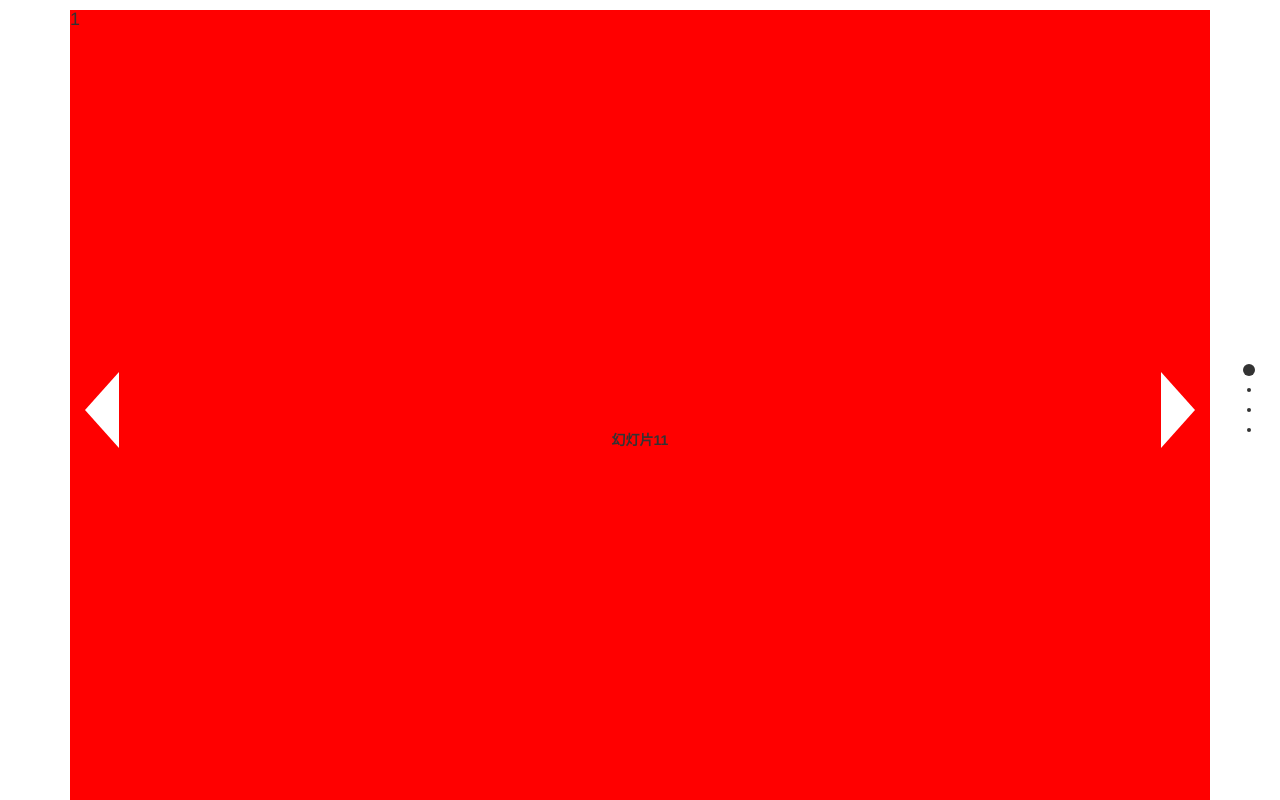
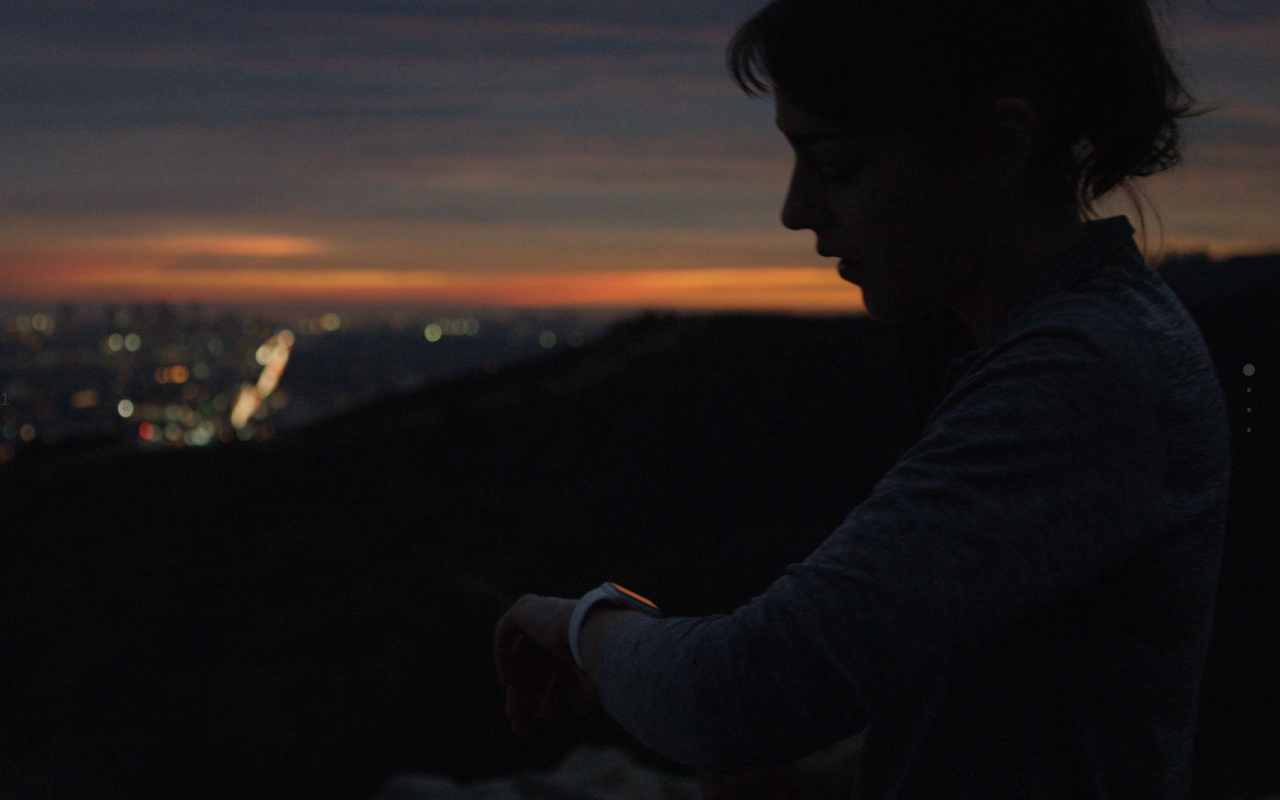
Before and after one commit to xushuo/fullPage, a website: page src/app/index.html in a window 1280 px wide. Drawn offline with Linux system fonts and the light colour scheme.

Commit message:
fullpage  apple show实例初步构建

```diff
--- a/src/app/index.html
+++ b/src/app/index.html
@@ -14,6 +14,10 @@
         .slide{
             text-align: center;
         }
+        .section1{
+            background: url("../img/hero_sunset_large_2x.jpg") no-repeat center;
+            background-size: cover;
+        }
     </style>
 
 </head>
@@ -22,21 +26,12 @@
 <p class="browserupgrade">You are using an <strong>outdated</strong> browser. Please <a href="http://browsehappy.com/">upgrade your browser</a> to improve your experience.</p>
 <![endif]-->
 
-<div class="container">
+<div class="container-fliud">
     <div class="row">
         <div class="col-md-12">
             <div id="fullpage">
                 <div class="section section1">
                     <h4>1</h4>
-                    <div class="slide">
-                        <strong>幻灯片11</strong>
-                    </div>
-                    <div class="slide">
-                        <strong>幻灯片12</strong>
-                    </div>
-                    <div class="slide">
-                        <strong>幻灯片13</strong>
-                    </div>
                 </div>
                 <div class="section section2">
                     <h4>2</h4>
@@ -63,38 +58,9 @@
 <script >
     $(function(){
         $("#fullpage").fullpage({
-            sectionsColor:['red','blue','green','yellow'],//设置幻灯片颜色属性
-            controlArrows:true, //定义是否通过箭头控制slide幻灯片。默认为true
             verticalCentered:true,//定义每一页内容是否垂直居中。
-            resize:false,//定义字体是否随着窗体大小变化，默认false
-            scrollingSpeed:700,//滚动速度，单位毫秒默认700
             anchors:['page1','page2','page3','page4'],//定义锚链接，注意，值不要和页面中任意id或者name相同。
-            lockAnchors:false,//是否锁定锚链接，
-            easing: 'easeInOutCubic',//定义section滚动的动画方式，需要jQuery,easings插件或者jQuery ui
-            css3:true,//是否使用css3 transforms来实现滚动效果。
-            loopTop:false,//滚动到最顶部之后是否连续滚动到底部。默认false
-            loopBottom:false,//滚动到最底部之后是否连续滚动到顶部。默认false
-            loopHorizontal:true,//横向slider幻灯片是否循环滚动，默认true
-            autoScrolling:true,//是否使用插件的滚动方式。默认true。否则会使用浏览器自带的滚动条，将不会按页滚动。
-            scrollBar:false,//是否包含滚动条。否则浏览器自带的滚动条就会出现。页面滚动还是按页滚动，但是滚动条的默认行为还是有效的
-            paddingTop:0,//设置section的padding。
-            paddingBottom:0,//
-            fixedElements:'#header',//固定的元素。默认null。需要配置一个jQuery选择器，在页面滚动的时候，改配置的元素固定不动。
-            keyboardSrolling:true,//是否可以使用键盘方向键导航
-            touchSensitivity:5,//在移动设备中滑动页面的敏感性，默认5，最高100.越大越难滑动、
-            continuousVertical:false,//是否循环滚动。默认false。如果设置为true，则页面会循环滚动，而不像looptop那样出现跳动，注意这个属性和looptop不兼容。
-            animateAnchor:true,//锚链接是否可以控制滚动动画。。否则通过锚链接定位到某个页面显示不再有动画效果。
-            recordHistory:true,//是否记录历史，默认true。
-            menu:'#fullpageMenu',//绑定菜单，设置的相关属性和anchors的值对应后，菜单就可以控制滚动，默认为false，可以设置为菜单的jQuery选择器。
             navigation:true,//是否显示导航，默认false。否则会显示小圆点。
-            navigationPosition:'right',//位置。left或者right。
-            navigationTooltips:['this is page1','this is page2','this is page3','this is page4'],//导航小圆点的tooltips设置，注意按照顺序设置。
-            showActiveTooltip:false,//是否显示当前页面的导航的tooltip信息
-            slidesNavigation:false,//是否显示横向幻灯片的导航。
-            slidesNavPosition:'bottom',//横向幻灯片导航的位置。默认bottom，可以为top
-            srollOverflow:false,//内容超过满屏之后，是否显示滚动条。否则会显示滚动条。如果要滚动查看内容，还需要jQuery.slimscroll插件的配合，
-            //sectionSelector:'.section',//section选择器，默认为.section。
-            //slideSelector:.slide,//slide的选择器，默认为.slide。
             afterLoad:function(anchorLink,index){
                 console.log("锚链接的名称："+anchorLink+",锚链接的序号是："+index);
             },
```
